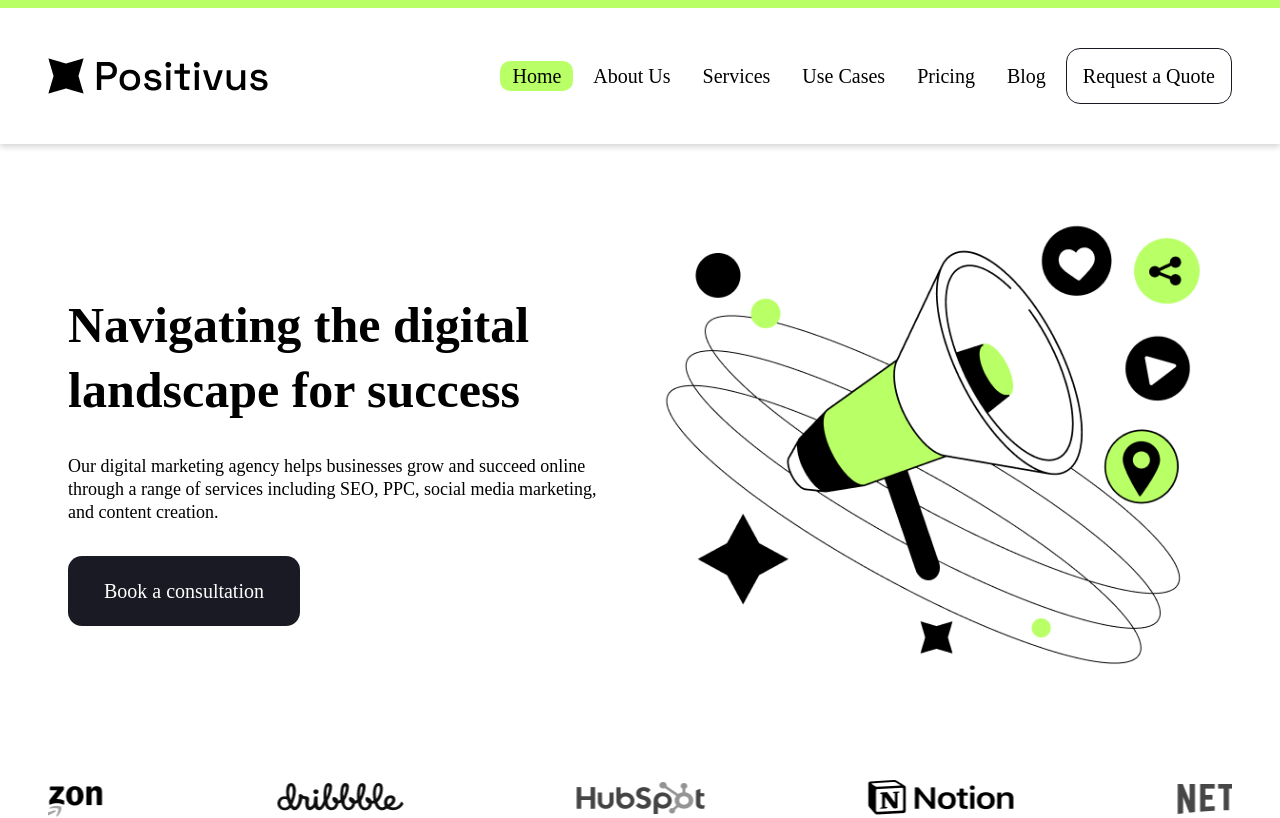
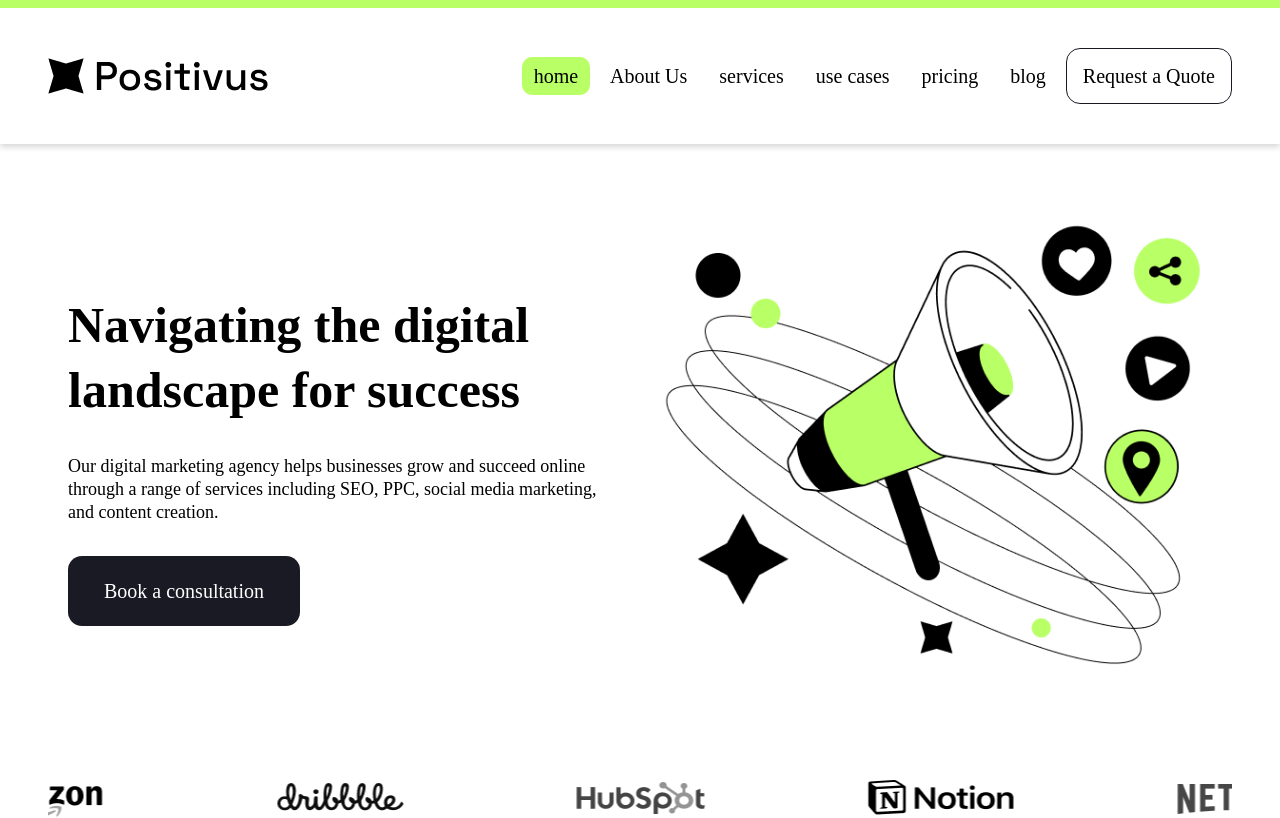
Before and after one commit to Canulo21/positivus, a React (Create React App) app: page / in a window 1280 px wide. Shown: the top 818 px of the page. Built offline with nearby package versions, Linux system fonts and the light colour scheme.

Commit message:
menus are optimized

```diff
--- a/src/components/CompanyLogo/CompanyLogo.js
+++ b/src/components/CompanyLogo/CompanyLogo.js
@@ -88,7 +88,7 @@ function CompanyLogo() {
             {logoImages.map((logo, i) => (
               <CarouselItem
                 key={i}
-                className="basis-[50%] w-[50%] sm:basis-1/3 sm:w-1/3 lg:basis-1/4 lg:w-1/4 2xl:basis-1/6  2xl:w-1/6 flex justify-center cursor-grab"
+                className="logo-indi basis-[50%] w-[50%] sm:basis-1/3 sm:w-1/3 lg:basis-1/4 lg:w-1/4 2xl:basis-1/6  2xl:w-1/6 flex justify-center cursor-grab"
               >
                 <img
                   className="grayscale hover:grayscale-0 hover:scale-110 ease-in-out duration-300"
--- a/src/components/HamburgerMenu/HamburgerMenu.js
+++ b/src/components/HamburgerMenu/HamburgerMenu.js
@@ -2,6 +2,7 @@ import React from "react";
 import { NavLink } from "react-router-dom";
 import logo from "../../assets/images/logo-hamburger.png";
 import logoText from "../../assets/images/Positivus-hamburger.png";
+import menuData from "../../data/menuData.json";
 
 function HamburgerMenu() {
   return (
@@ -16,80 +17,22 @@ function HamburgerMenu() {
           <img src={logoText} alt="Positivus" />
         </a>
       </div>
+
       <div className="menu">
         <ul className="flex flex-col gap-4 items-center">
-          <li>
+          {menuData.map((menu, i) => (
             <NavLink
-              to="/"
+              key={i}
               className={({ isActive }) =>
-                `py-1 px-3 text-2xl hover:text-[#b9ff66]  ${
+                `py-1 px-3 text-2xl hover:text-[#b9ff66] capitalize ${
                   isActive ? "text-[#b9ff66]" : "text-white"
                 }`
               }
+              to={menu.link}
             >
-              Home
+              {menu.menuName}
             </NavLink>
-          </li>
-          <li>
-            <NavLink
-              to="/about-us"
-              className={({ isActive }) =>
-                `py-1 px-3 text-2xl hover:text-[#b9ff66]  ${
-                  isActive ? "text-[#b9ff66]" : "text-white"
-                }`
-              }
-            >
-              About Us
-            </NavLink>
-          </li>
-          <li>
-            <NavLink
-              to="/services"
-              className={({ isActive }) =>
-                `py-1 px-3 text-2xl hover:text-[#b9ff66] ${
-                  isActive ? "text-[#b9ff66]" : "text-white"
-                }`
-              }
-            >
-              Services
-            </NavLink>
-          </li>
-          <li>
-            <NavLink
-              to="/use-cases"
-              className={({ isActive }) =>
-                `py-1 px-3 text-2xl hover:text-[#b9ff66] ${
-                  isActive ? "text-[#b9ff66]" : "text-white"
-                }`
-              }
-            >
-              Use Cases
-            </NavLink>
-          </li>
-          <li>
-            <NavLink
-              to="/pricing"
-              className={({ isActive }) =>
-                `py-1 px-3 text-2xl hover:text-[#b9ff66]  ${
-                  isActive ? "text-[#b9ff66]" : "text-white"
-                }`
-              }
-            >
-              Pricing
-            </NavLink>
-          </li>
-          <li>
-            <NavLink
-              to="/blog"
-              className={({ isActive }) =>
-                `py-1 px-3 text-2xl hover:text-[#b9ff66]  ${
-                  isActive ? "text-[#b9ff66]" : "text-white"
-                }`
-              }
-            >
-              Blog
-            </NavLink>
-          </li>
+          ))}
         </ul>
       </div>
     </div>
--- a/src/components/Nav/FooterNav.js
+++ b/src/components/Nav/FooterNav.js
@@ -1,4 +1,5 @@
 import React from "react";
+import menuData from "../../data/menuData.json";
 import { NavLink } from "react-router-dom";
 import footerLogo from "../../assets/images/footer-logo.png";
 import footerLogoText from "../../assets/images/footer-Positivus.png";
@@ -15,78 +16,19 @@ function FooterNav() {
       </a>
       <div className="menu">
         <ul className="flex flex-col lg:flex-row gap-2 xl:gap-2 2xl:gap-10 items-center">
-          <li>
+          {menuData.map((menu, i) => (
             <NavLink
-              to="/"
+              key={i}
               className={({ isActive }) =>
-                `py-1 px-3 underline underline-offset-4 hover:text-[#b9ff66]  ${
+                `py-1 px-3 underline underline-offset-4 capitalize hover:text-[#b9ff66]  ${
                   isActive ? "text-[#b9ff66]" : "text-white"
                 }`
               }
+              to={menu.link}
             >
-              Home
+              {menu.menuName}
             </NavLink>
-          </li>
-          <li>
-            <NavLink
-              to="/about-us"
-              className={({ isActive }) =>
-                `py-1 px-3 underline underline-offset-4 hover:text-[#b9ff66]  ${
-                  isActive ? "text-[#b9ff66]" : "text-white"
-                }`
-              }
-            >
-              About Us
-            </NavLink>
-          </li>
-          <li>
-            <NavLink
-              to="/services"
-              className={({ isActive }) =>
-                `py-1 px-3 underline underline-offset-4 hover:text-[#b9ff66] ${
-                  isActive ? "text-[#b9ff66]" : "text-white"
-                }`
-              }
-            >
-              Services
-            </NavLink>
-          </li>
-          <li>
-            <NavLink
-              to="/use-cases"
-              className={({ isActive }) =>
-                `py-1 px-3 underline underline-offset-4 hover:text-[#b9ff66] ${
-                  isActive ? "text-[#b9ff66]" : "text-white"
-                }`
-              }
-            >
-              Use Cases
-            </NavLink>
-          </li>
-          <li>
-            <NavLink
-              to="/pricing"
-              className={({ isActive }) =>
-                `py-1 px-3 underline underline-offset-4 hover:text-[#b9ff66]  ${
-                  isActive ? "text-[#b9ff66]" : "text-white"
-                }`
-              }
-            >
-              Pricing
-            </NavLink>
-          </li>
-          <li>
-            <NavLink
-              to="/blog"
-              className={({ isActive }) =>
-                `py-1 px-3 underline underline-offset-4 hover:text-[#b9ff66]  ${
-                  isActive ? "text-[#b9ff66]" : "text-white"
-                }`
-              }
-            >
-              Blog
-            </NavLink>
-          </li>
+          ))}
         </ul>
       </div>
       <div className="nav-social flex gap-5">
--- a/src/components/Nav/Nav.js
+++ b/src/components/Nav/Nav.js
@@ -1,5 +1,6 @@
 import { useState, useEffect } from "react";
 import { NavLink } from "react-router-dom";
+import menuData from "../../data/menuData.json";
 import logo from "../../assets/images/logo.png";
 import logoText from "../../assets/images/Positivus.png";
 import HamburgerButton from "../HamburgerMenu/HamburgerButton";
@@ -38,78 +39,19 @@ function Nav({ isOpen, setOpen }) {
 
           <div className="menu hidden lg:hidden xl:block">
             <ul className="flex xl:gap-2 2xl:gap-10 items-center">
-              <li>
+              {menuData.map((menu, i) => (
                 <NavLink
-                  to="/"
+                  key={i}
+                  to={menu.link}
                   className={({ isActive }) =>
                     `py-1 px-3 text-[20px] text-black hover:bg-[#B9FF66] rounded-[10px] ${
                       isActive ? "bg-[#B9FF66]" : "bg-transparent"
                     }`
                   }
                 >
-                  Home
+                  {menu.menuName}
                 </NavLink>
-              </li>
-              <li>
-                <NavLink
-                  to="/about-us"
-                  className={({ isActive }) =>
-                    `py-1 px-3 text-[20px] text-black hover:bg-[#B9FF66] rounded-[10px] ${
-                      isActive ? "bg-[#B9FF66]" : "bg-transparent"
-                    }`
-                  }
-                >
-                  About Us
-                </NavLink>
-              </li>
-              <li>
-                <NavLink
-                  to="/services"
-                  className={({ isActive }) =>
-                    `py-1 px-3 text-[20px] text-black hover:bg-[#B9FF66] rounded-[10px] ${
-                      isActive ? "bg-[#B9FF66]" : "bg-transparent"
-                    }`
-                  }
-                >
-                  Services
-                </NavLink>
-              </li>
-              <li>
-                <NavLink
-                  to="/use-cases"
-                  className={({ isActive }) =>
-                    `py-1 px-3 text-[20px] text-black hover:bg-[#B9FF66] rounded-[10px] ${
-                      isActive ? "bg-[#B9FF66]" : "bg-transparent"
-                    }`
-                  }
-                >
-                  Use Cases
-                </NavLink>
-              </li>
-              <li>
-                <NavLink
-                  to="/pricing"
-                  className={({ isActive }) =>
-                    `py-1 px-3 text-[20px] text-black hover:bg-[#B9FF66] rounded-[10px] ${
-                      isActive ? "bg-[#B9FF66]" : "bg-transparent"
-                    }`
-                  }
-                >
-                  Pricing
-                </NavLink>
-              </li>
-              <li>
-                <NavLink
-                  to="/blog"
-                  className={({ isActive }) =>
-                    `py-1 px-3 text-[20px] text-black hover:bg-[#B9FF66] rounded-[10px] ${
-                      isActive ? "bg-[#B9FF66]" : "bg-transparent"
-                    }`
-                  }
-                >
-                  Blog
-                </NavLink>
-              </li>
+              ))}
               <li>
                 <NavLink
                   to="#"
--- /dev/null
+++ b/src/data/menuData.json
@@ -0,0 +1,26 @@
+[
+  {
+    "menuName": "home",
+    "link": "/"
+  },
+  {
+    "menuName": "About Us",
+    "link": "about-us"
+  },
+  {
+    "menuName": "services",
+    "link": "services"
+  },
+  {
+    "menuName": "use cases",
+    "link": "use-cases"
+  },
+  {
+    "menuName": "pricing",
+    "link": "pricing"
+  },
+  {
+    "menuName": "blog",
+    "link": "blog"
+  }
+]
--- a/src/pages/Home.js
+++ b/src/pages/Home.js
@@ -247,7 +247,6 @@ function Home() {
 
   return (
     <>
-      <section id="services">
       <div className="service-wrap pt-20 lg:pt-24 xl:pt-36">
         <div className="service-top flex items-center text-center lg:text-left flex-col lg:flex-row gap-5 lg:gap-10 pb-12 lg:pb-14 xl:pb-20">
           <h2 className="head-title">Services</h2>
@@ -301,7 +300,7 @@ function Home() {
         </div>
       </div>
       <div className="lets-wrap pt-24 pb-20 lg:pb-20 xl:pb-32">
-          <div className="bg-[#F3F3F3] rounded-[45px] relative flex items-center justify-between p-9 pt-64 lg:pt-0 xl:p-14 shadow-lg lg:shadow-none">
+        <div className="bg-[#F3F3F3] rounded-[45px] relative flex items-center justify-between px-4 sm:px-9 p-9 pt-64 lg:pt-0 xl:p-14 shadow-lg lg:shadow-none">
           <div className="left-lets pr-0 lg:pr-20 w-full text-center lg:text-left lg:w-[60%] 2xl:w-[40%] z-10">
             <h3>Let’s make things happen</h3>
             <p className="my-7">
@@ -364,9 +363,9 @@ function Home() {
             </div>
             <div className="pl-0 sm:pl-6 w-full border-t-2 pt-6 lg:pt-0 border-white lg:border-t-0 lg:w-1/3 xl:pl-8 2xl:pl-16">
               <p>
-                  For a national retail chain, we created a social media
-                  marketing campaign that increased followers by 25% and
-                  generated a 20% increase in online sales.
+                For a national retail chain, we created a social media marketing
+                campaign that increased followers by 25% and generated a 20%
+                increase in online sales.
               </p>
               <a
                 href="#"
@@ -460,7 +459,7 @@ function Home() {
             to Learn More about Our Digital Marketing Services
           </p>
         </div>
-          <div className="slides bg-[#191A23] pt-20 pb-16 text-white rounded-[45px] overflow-hidden">
+        <div className="slides bg-[#191A23] pt-12 sm:pt-20 pb-14 sm:pb-16 text-white rounded-[45px] overflow-hidden">
           <Carousel
             setApi={setApi} // Pass the Carousel API to the state
             opts={{ loop: true }}
@@ -481,7 +480,7 @@ function Home() {
                         {testimony.testimony}
                       </div>
                     </div>
-                      <div className="person pt-8 pl-20">
+                    <div className="person pt-8 sm:pl-20 text-center sm:text-left">
                       <h4 className="text-[#B9FF66] font-semibold">
                         {testimony.name}
                       </h4>
@@ -491,7 +490,7 @@ function Home() {
                 );
               })}
             </CarouselContent>
-              <div className="testimonials-btns flex items-center justify-center pt-20 xl:pt-32">
+            <div className="testimonials-btns flex items-center justify-center pt-10 sm:pt-20 xl:pt-32">
               <CarouselPrevious />
               <div className="flex justify-center space-x-2 mx-10 md:mx-32 lg:mx-56">
                 {testimonialSLides.map((_, index) => (
@@ -510,7 +509,6 @@ function Home() {
           </Carousel>
         </div>
       </div>
-      </section>
     </>
   );
 }
```
Also changed, not shown: src/styles/index.css (+13 -0 lines). Lines whose indentation alone changed are shown as unchanged.
